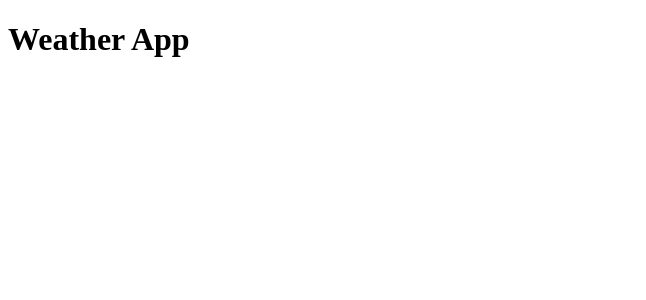
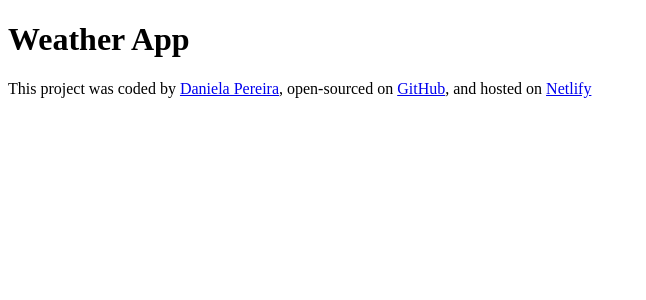
Before and after one commit to Danielafsp/final-project, a React (Create React App) app: page / in a window 1280 px wide. Shown: the top 300 px of the page, without its empty margins (0-646 px from the left). Built offline with nearby package versions, Linux system fonts and the light colour scheme.

Commit message:
Add footer

```diff
--- a/src/App.js
+++ b/src/App.js
@@ -1,5 +1,39 @@
+import React from "react";
 import "./App.css";
 
 export default function App() {
-  return <h1>Weather App</h1>;
+  return (
+    <div>
+      <h1>Weather App</h1>
+
+      <footer>
+        <p>
+          This project was coded by {""}
+          <a
+            href="https://github.com/Danielafsp"
+            target="_blank"
+            rel="noopener noreferrer"
+          >
+            Daniela Pereira
+          </a>
+          , open-sourced on {""}
+          <a
+            href="https://github.com/Danielafsp/final-project"
+            target="_blank"
+            rel="noopener noreferrer"
+          >
+            GitHub
+          </a>
+          , and hosted on{" "}
+          <a
+            href="https://stellar-malabi-4e825e.netlify.app/"
+            target="_blank"
+            rel="noopener noreferrer"
+          >
+            Netlify
+          </a>
+        </p>
+      </footer>
+    </div>
+  );
 }
```
